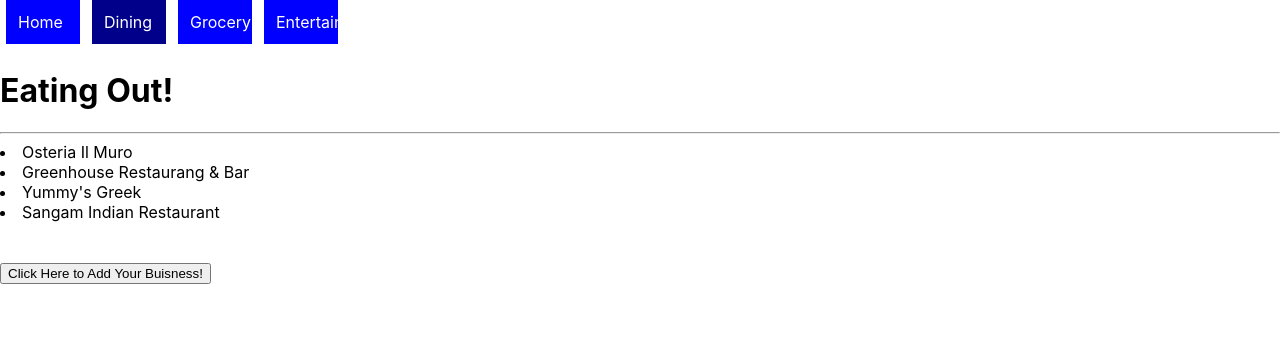
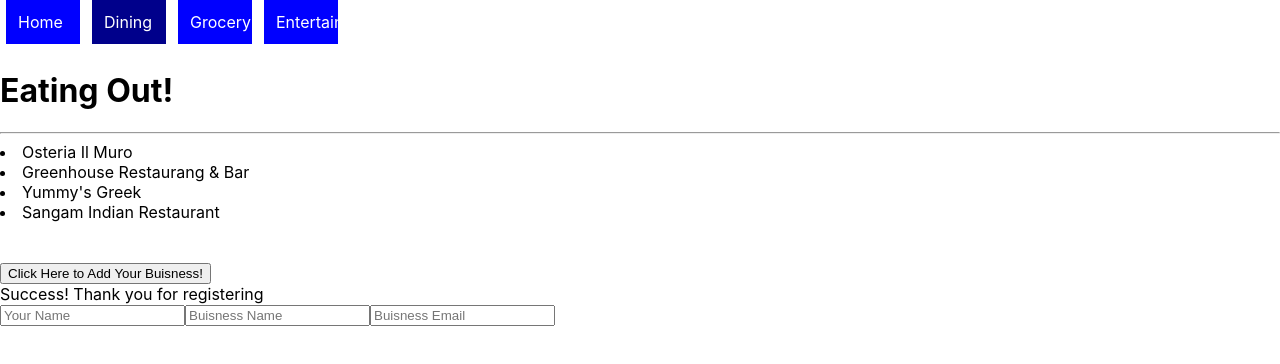
Before and after one commit to veritycarlos/local-shopper, a React (Create React App) app: page /dining in a window 1280 px wide. Shown: the top 364 px of the page. Built offline with nearby package versions, Linux system fonts and the light colour scheme; data requests are answered from the project's data file.

Commit message:
added form

```diff
--- a/src/components/App.js
+++ b/src/components/App.js
@@ -6,7 +6,8 @@
 import React from 'react';
 import NavBar from './NavBar';
 import { BrowserRouter as Router, Route, Switch } from 'react-router-dom';
-import AddBuisForm from './AddBuisForm';
+// import NewDining from './NewDining';
+import DiningForm from './DiningForm'
 
 
 function App() {
@@ -17,7 +18,7 @@
             <Switch>
                 <Route exact path = "/" component={Home} />
                 <Route exact path = "/dining" component={Dining} />
-                <Route exact path = "/dining/new" component={AddBuisForm} />
+                <Route exact path = "/dining/new" component={DiningForm} />
                 <Route exact path = "/entertainment" component={Entertainment} />
                 <Route exact path = "/grocery" component={Grocery} />
             </Switch>
--- a/src/components/Dining.js
+++ b/src/components/Dining.js
@@ -1,5 +1,6 @@
 import React, {useState, useEffect} from 'react'
-import AddBuisForm from './AddBuisForm'
+import NewDining from './NewDining';
+import AddBuisForm from './NewDining'
 
 function Dining() {
     const [dining, setDining] = useState([]);
@@ -22,7 +23,7 @@
             {diningList}
             <br/>
             <br/>
-            <AddBuisForm />
+            <NewDining />
         </div>
     )
 }
--- a/src/components/DiningForm.js
+++ b/src/components/DiningForm.js
@@ -1,12 +1,95 @@
 import React, { useState, useEffect } from 'react'
-import BuisInfo from './BuisInfo'
+
 
 function DiningForm() {
+    const [values, setValues] = useState({
+        repName: "",
+        buisnessName: "",
+        email: ""
+    });
+
+    const handleRepName = (event) => {
+        setValues({...values, repName: event.target.value})
+    }
+
+    const handleBuisnessName = (event) => {
+        setValues({...values, buisnessName: event.target.value})
+    }
+
+    const handleEmail = (event) => {
+        setValues({...values, email: event.target.value})
+    }
+
+
     return (
-        <div>
-            <BuisInfo />
+        <div className='form-container'>
+            <form className='register-form'>
+                <div className='sucess-message'>
+                    Success! Thank you for registering
+                </div>
+                <input
+                    className='form-field'
+                    value={values.repName}
+                    placeholder="Your Name"
+                    onChange={handleRepName}/>
+                <input
+                    className='form-field'
+                    value={values.buisnessName}
+                    placeholder="Buisness Name"
+                    onChange={handleBuisnessName} />
+                <input
+                    className='form-field'
+                    value={values.email}
+                    placeholder="Buisness Email"
+                    onChange={handleEmail}/>
+            </form>
         </div>
     )
 }
 
 export default DiningForm
+
+
+
+
+
+
+
+
+
+
+
+
+
+
+
+
+
+
+
+
+
+
+
+
+//     const [story, setStory] = useState({
+//         dogPic: '',
+//         dogsAllowed: '',
+//     })
+
+//     const [dogsOk, setDogsOk] = useState({
+//         message: '',
+//         status: ''
+//     })
+
+    // useEffect(() => {
+    //     fetch("https://dog.ceo/api/breeds/image/random")
+    //     .then(r => r.json())
+    //     .then(data => {
+    //         console.log(data)
+    //         setDogsOk ({
+    //             dogPic: data.message,
+    //             dogsAllowed: data.status
+    //         })
+    //     })
+    // }, [])
--- a/src/components/Home.js
+++ b/src/components/Home.js
@@ -1,10 +1,12 @@
 import React from 'react';
+import Weather from './Weather';
 
 function Home() {
     return (
         <div>
             <h1>Local Shopper</h1>
             <hr/>
+            <Weather />
             <p>This application displays local shops in Denton, Texas and the surrounding area</p>
         </div>
     )
--- a/src/components/AddBuisForm.js
+++ b/src/components/NewDining.js
@@ -1,16 +1,20 @@
 import React from 'react'
-import { Link } from 'react-router-dom'
+import { Link, Switch } from 'react-router-dom'
+import DiningForm from './DiningForm';
 
-function AddBuisForm() {
+function NewDining() {
     return (
         <div>
+
             <Link to={'/dining/new'} >
                 <button>Click Here to Add Your Buisness!</button>
             </Link>
+            <DiningForm />
+
         </div>
     )
 }
 
-export default AddBuisForm;
+export default NewDining;
 
 //
--- /dev/null
+++ b/src/components/Weather.js
@@ -0,0 +1,11 @@
+import React from 'react'
+
+function Weather() {
+    return (
+        <div>
+            hi
+        </div>
+    )
+}
+
+export default Weather
```
Also changed, not shown: src/components/BuisInfo.js (+6 -5 lines).
